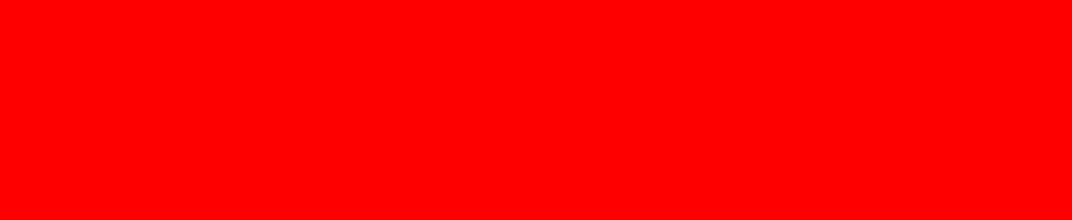
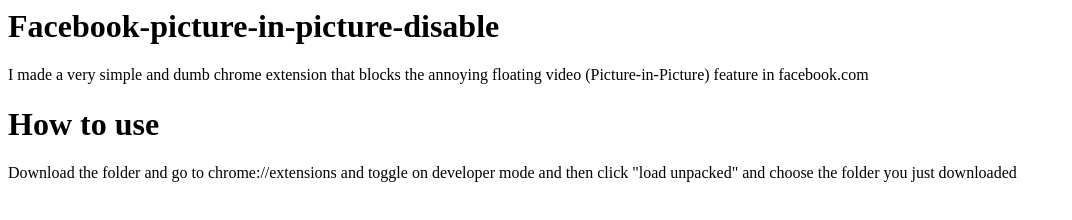
Before and after one commit to RandomDude470/Facebook-picture-in-picture-disable, a browser extension: page index.html in a window 1280 px wide. Shown: the whole page, without its empty margins (0-1072 px from the left). Drawn offline with Linux system fonts and the light colour scheme.

Commit message:
Update index.html

```diff
--- a/index.html
+++ b/index.html
@@ -7,7 +7,10 @@
     <title>        Facebook-picture-in-picture-disable        </title>
 </head>
 <body>
-    <style>body {background-color : red;}</style>
+    <h1> Facebook-picture-in-picture-disable</h1>
+<p>I made a very simple and dumb chrome extension that blocks the annoying floating video (Picture-in-Picture) feature in facebook.com</p>
+    <h1> How  to use </h1>
+<p>Download the folder and go to chrome://extensions and toggle on developer mode and then click "load unpacked" and choose the folder you just downloaded</p>
 
 </body>
 </html>
```
